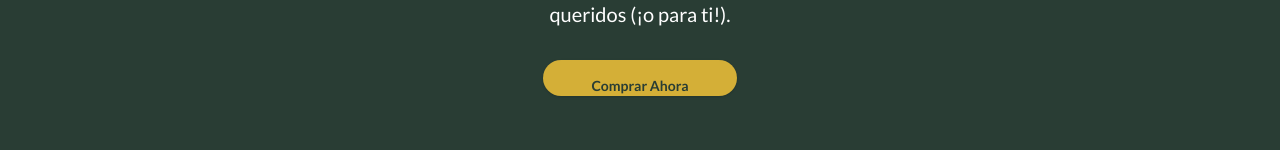
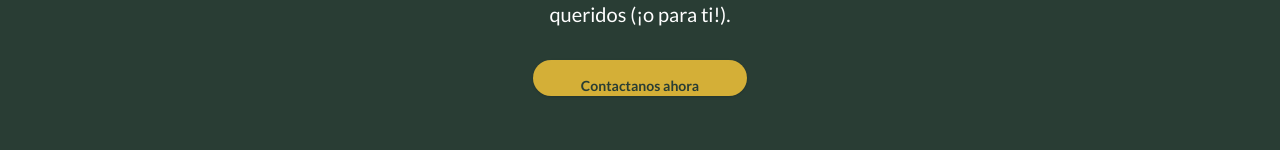
Before and after one commit to SbordaO/Allegra_landingPage, a React (Vite) app: page / in a window 1280 px wide. Shown: the part 3083-3233 px from the top of the page. Built offline with nearby package versions, Linux system fonts and the light colour scheme.

Commit message:
boton contactanos

```diff
--- a/src/components/CTA.tsx
+++ b/src/components/CTA.tsx
@@ -9,7 +9,7 @@ export function CTA() {
           Ponte en contacto para pedidos personalizados o explora nuestra colección completa para encontrar el regalo perfecto para tus seres queridos (¡o para ti!).
         </p>
         <Button asChild className="inline-block bg-soft-gold text-pine-green no-underline py-4 px-12 rounded-full font-bold transition-colors hover:bg-[#c8a02a]">
-          <a href="#">Comprar Ahora</a>
+          <a href="#https://www.instagram.com/astrid.ojeda.24/">Contactanos ahora</a>
         </Button>
       </div>
     </section>
```
